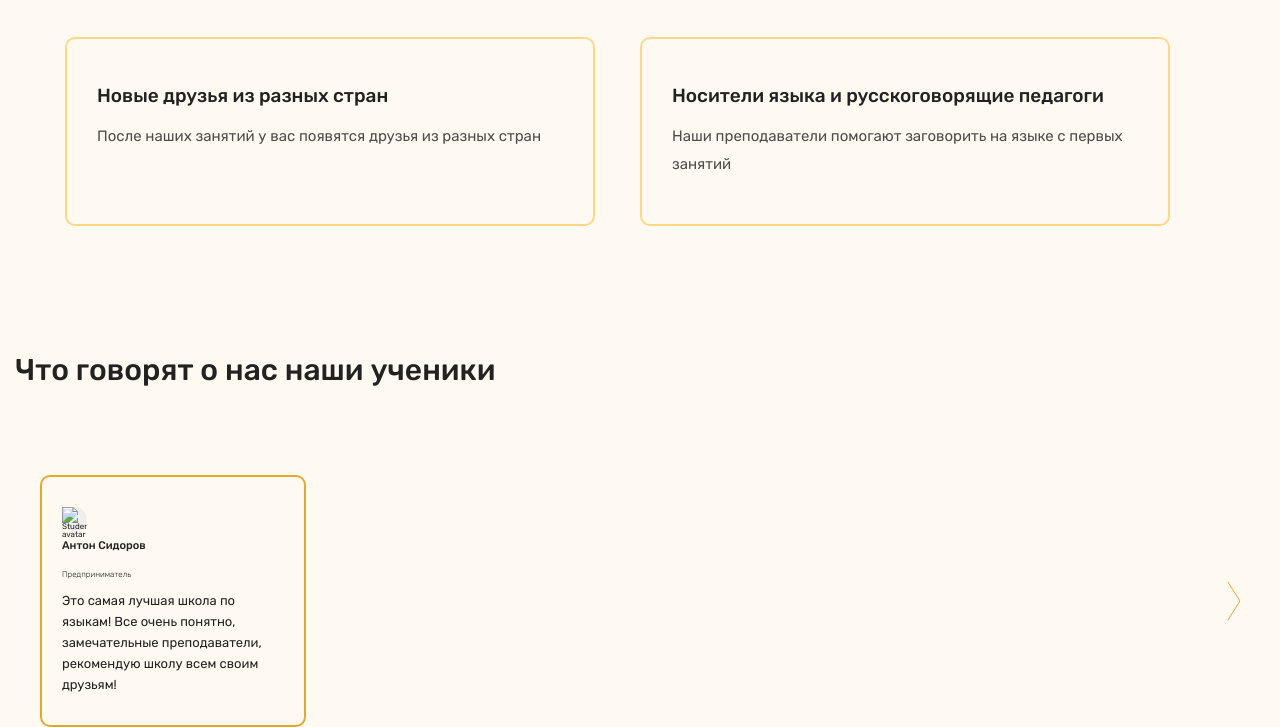
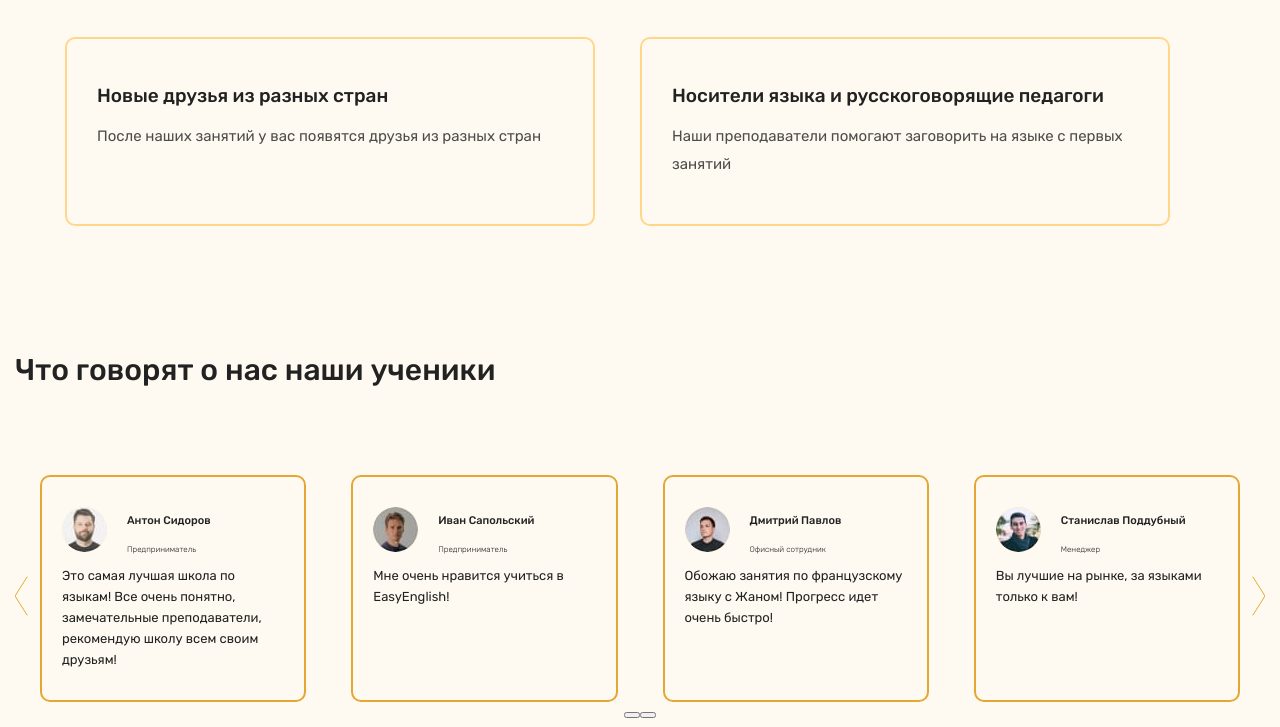
Before and after one commit to Artyom-Starosvetov/Easy-English, a plain HTML site: page index.html in a window 1280 px wide. Shown: the part 2587-3314 px from the top of the page. Drawn offline with Linux system fonts and the light colour scheme.

Commit message:
Slider_reviews styling

```diff
--- a/css/style.css
+++ b/css/style.css
@@ -407,40 +407,50 @@ img {
 
 .slider__container_reviews {
   position: relative;
+}
+
+.slider__track_reviews {
   max-width: 1200px;
   margin: 0 auto;
 }
 
 .review {
-  background: #FFFAF1;
+  display: grid;
+  grid-template: [start] "avatar name" min-content [row2] [row2] "avatar desc" min-content [row3] [row3] "text text" 1fr [row-end]/65px 1fr;
   border: 2px solid #E3A732;
   border-radius: 10px;
   padding: 30px 20px;
 }
 
-.author__image {
-  width: 25px;
-  height: 25px;
-  background-color: #eee;
+.review__image {
+  grid-area: avatar;
+  width: 45px;
+  height: 45px;
+  background-color: #FFD78B;
   border-radius: 50%;
+  overflow: hidden;
+  text-align: center;
 }
 
-.author__img {
+.review__img {
   font-size: 8px;
   line-height: 100%;
 }
 
-.author__name {
+.review__name {
+  grid-area: name;
   font-weight: 500;
   font-size: 11px;
 }
 
-.author__desc {
+.review__desc {
+  grid-area: desc;
   font-weight: 300;
   font-size: 8px;
 }
 
 .review__text {
+  grid-area: text;
   font-size: 13px;
   line-height: 21px;
 }
--- a/index.html
+++ b/index.html
@@ -173,13 +173,43 @@
               <div class="splide__track slider__track_reviews">
                 <ul class="splide__list slider__list_reviews">
                   <li class="splide__slide slider__item_reviews review">
-                    <div class="review__author author">
-                      <div class="author__image">
-                        <img class="author__img" src="" alt="Student avatar">
-                      </div>
-                      <div class="author__name">Антон Сидоров</div>
-                      <div class="author__desc">Предприниматель</div>
+                    <div class="review__image">
+                      <img class="review__img" src="img/main/page/reviews/review/img/avatar_1.jpg" onerror="this.style.display='none'" alt="Student avatar">
                     </div>
+                    <div class="review__name">Антон Сидоров</div>
+                    <div class="review__desc">Предприниматель</div>
+                    <div class="review__text">Это самая лучшая школа по языкам! Все очень понятно, замечательные преподаватели, рекомендую школу всем своим друзьям!</div>
+                  </li>
+                  <li class="splide__slide slider__item_reviews review">
+                    <div class="review__image">
+                      <img class="review__img" src="img/main/page/reviews/review/img/avatar_2.jpg" onerror="this.style.display='none'" alt="Student avatar">
+                    </div>
+                    <div class="review__name">Иван Сапольский</div>
+                    <div class="review__desc">Предприниматель</div>
+                    <div class="review__text">Мне очень нравится учиться в EasyEnglish!</div>
+                  </li>
+                  <li class="splide__slide slider__item_reviews review">
+                    <div class="review__image">
+                      <img class="review__img" src="img/main/page/reviews/review/img/avatar_3.jpg" onerror="this.style.display='none'" alt="Student avatar">
+                    </div>
+                    <div class="review__name">Дмитрий Павлов</div>
+                    <div class="review__desc">Офисный сотрудник</div>
+                    <div class="review__text">Обожаю занятия по французскому языку с Жаном! Прогресс идет очень быстро!</div>
+                  </li>
+                  <li class="splide__slide slider__item_reviews review">
+                    <div class="review__image">
+                      <img class="review__img" src="img/main/page/reviews/review/img/avatar_4.jpg" onerror="this.style.display='none'" alt="Student avatar">
+                    </div>
+                    <div class="review__name">Станислав Поддубный</div>
+                    <div class="review__desc">Менеджер</div>
+                    <div class="review__text">Вы лучшие на рынке, за языками только к вам!</div>
+                  </li>
+                  <li class="splide__slide slider__item_reviews review">
+                    <div class="review__image">
+                      <img class="review__img" src="img/main/page/reviews/review/img/avatar_1.jpg" onerror="this.style.display='none'" alt="Student avatar">
+                    </div>
+                    <div class="review__name">Антон Сидоров</div>
+                    <div class="review__desc">Предприниматель</div>
                     <div class="review__text">Это самая лучшая школа по языкам! Все очень понятно, замечательные преподаватели, рекомендую школу всем своим друзьям!</div>
                   </li>
                 </ul>
```
Also changed, not shown: img/main/page/reviews/review/img/avatar_1.jpg (added), img/main/page/reviews/review/img/avatar_2.jpg (added), img/main/page/reviews/review/img/avatar_3.jpg (added), img/main/page/reviews/review/img/avatar_4.jpg (added).
